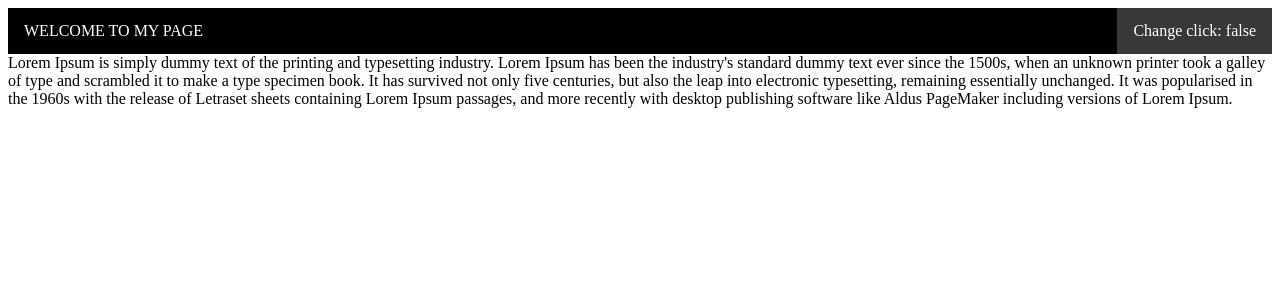
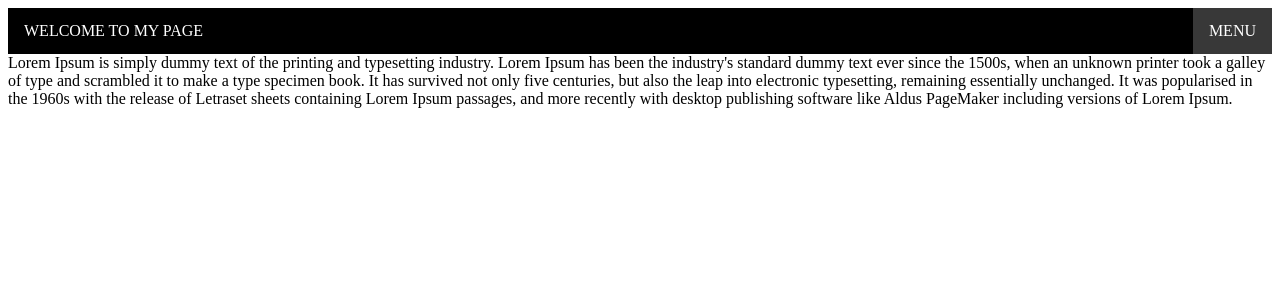
Before and after one commit to andesob/my-react-app, a React (Create React App) app: page / in a window 1280 px wide. Shown: the top 300 px of the page. Built offline with nearby package versions, Linux system fonts and the light colour scheme.

Commit message:
Simple refactoring to prettify

```diff
--- a/src/Components/header.js
+++ b/src/Components/header.js
@@ -1,11 +1,18 @@
-import React, { Component} from 'react';
-import { Link } from 'react-router-dom';
+import React, {Component} from 'react';
+import {Link} from 'react-router-dom';
 import styles from '../Styles/Header.css';
 
 class Header extends Component {
     constructor(props) {
         super(props);
         this.state = { click: false };
+        this.changeMenuState = this.changeMenuState.bind(this);
+      }
+
+      changeMenuState(){
+        this.setState({
+            click: !this.state.click
+        });
       }
 
     render() {
@@ -16,16 +23,12 @@ class Header extends Component {
                         WELCOME TO MY PAGE
                     </div>
 
-                    <div className='menu-icon' onClick={e => this.setState({
-                        click: !this.state.click
-                    }) }>
-                        Change click: {this.state.click.toString()}
+                    <div className='menu-icon' onClick={this.changeMenuState}>
+                        MENU
                     </div>
                 </div>
                 <nav className={this.state.click ? 'shown' : 'hidden'}
-                onClick={e => this.setState({
-                    click: !this.state.click
-                }) }>
+                onClick={this.changeMenuState}>
                     <ul>
                         <li>
                             <Link to='/'>Homepage</Link>
--- a/src/Styles/Header.css
+++ b/src/Styles/Header.css
@@ -50,27 +50,19 @@
     background-color: rgb(56, 56, 56);
   }
 
-  .shown{
+  nav{
     background: #242222;
     position: fixed;
     width: 100vw;
     height: 100vh;
     top: 0px;
+    transition: all 0.5s ease;
+  }
+
+  .shown{
     left: 0;
-    opacity: 1;
-    transition: all 0.5s ease;
-    z-index: 1;
-
   }
 
   .hidden{
-    display: flex;
-    flex-direction: column;
-    width: 100%;
-    height: 90vh;
-    position: fixed;
-    top: 0px;
     left: -100%;
-    opacity: 1;
-    transition: all 0.5s ease;
   }
```
Also changed, not shown: 1 other file (tests, documents, lock files or other folders).
